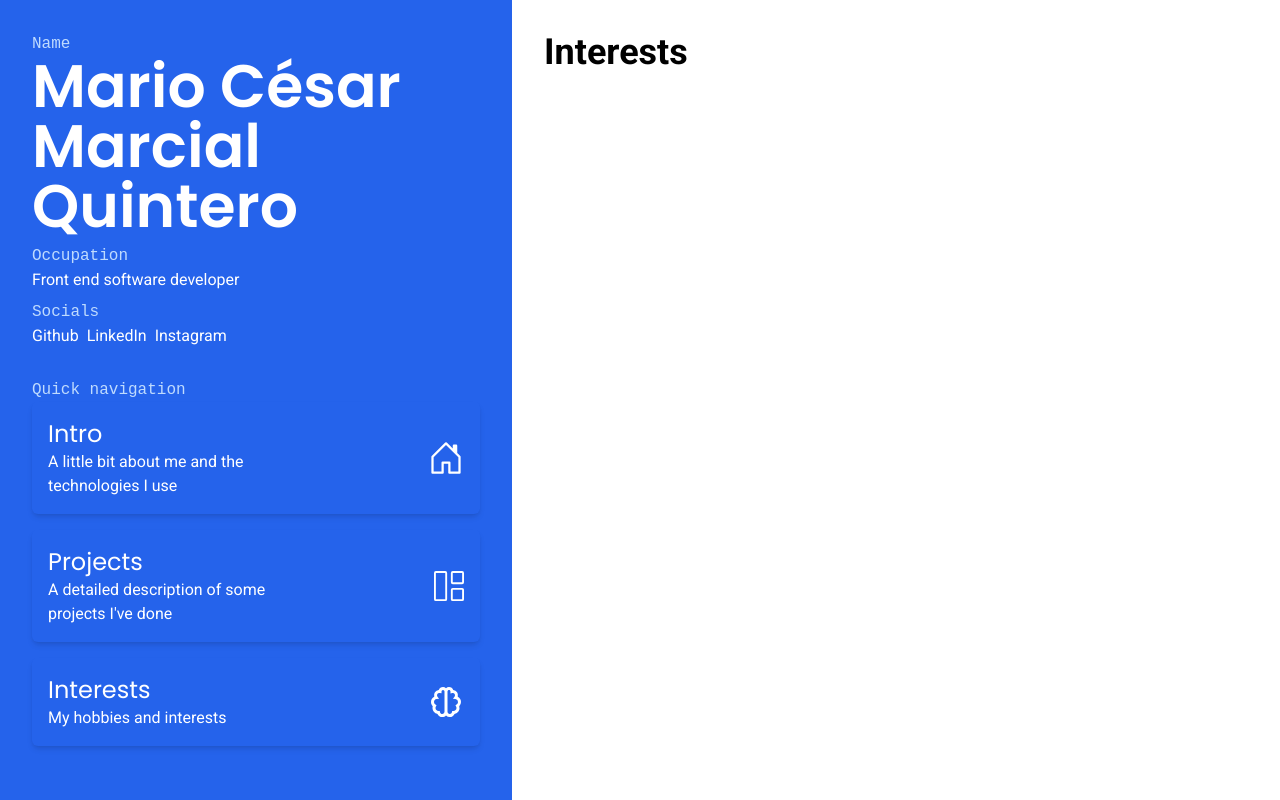
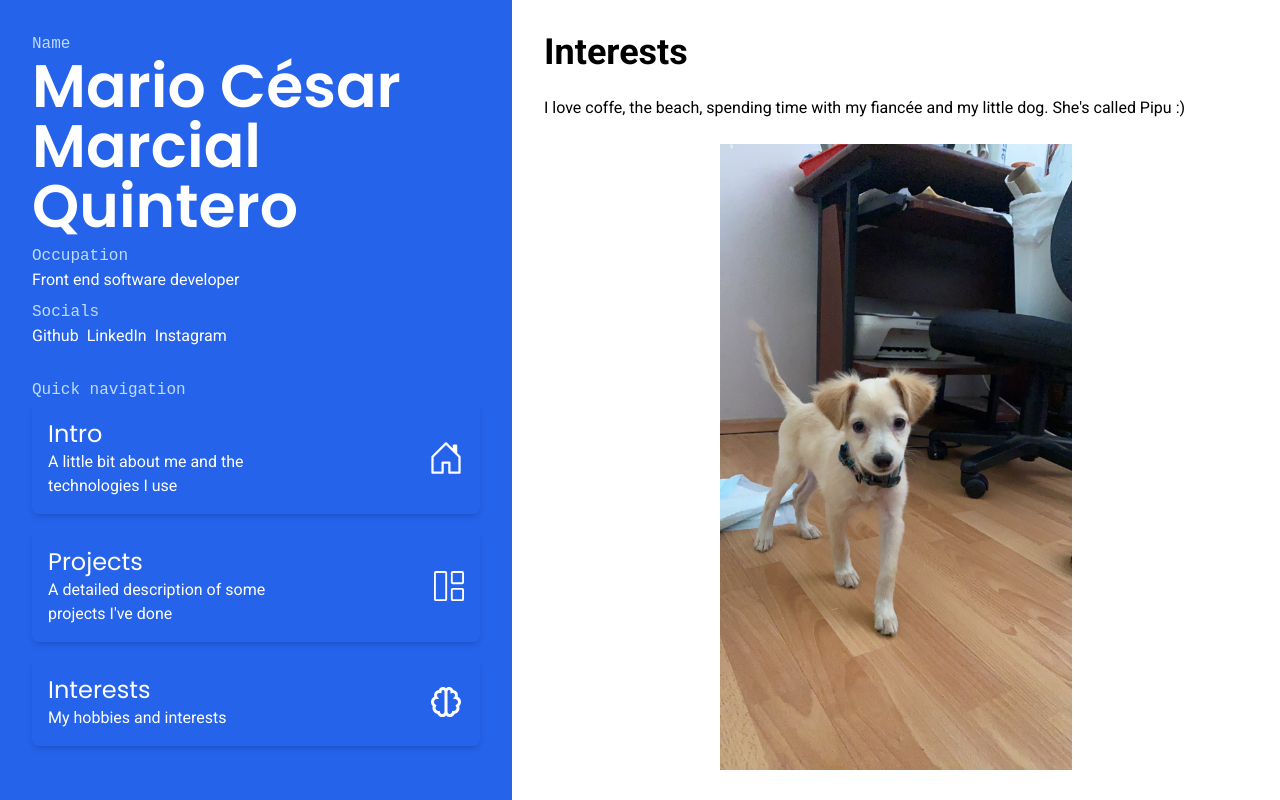
Before and after one commit to mar-cial/portfolio, a Next.js app: page /interests in a window 1280 px wide. Built offline with nearby package versions, Linux system fonts and the light colour scheme; a web font is replaced by a local one.

Commit message:
added some info and images about my interests

```diff
--- a/pages/interests/index.tsx
+++ b/pages/interests/index.tsx
@@ -1,13 +1,31 @@
 import { NextPage } from 'next'
+import Image from 'next/image'
 import PageLayout from '../../components/PageLayout'
 
 const InterestsPage: NextPage = () => {
   return (
     <PageLayout>
-      <section className="col-span-3 p-8 md:overflow-scroll">
+      <section className="col-span-3 p-4 md:p-8 md:overflow-scroll">
         <header>
           <h2 className="text-4xl font-bold">Interests</h2>
         </header>
+
+        <div className="grid gap-6 py-6">
+          <p>
+            I love coffe, the beach, spending time with my fiancée and my little
+            dog. She's called Pipu :)
+          </p>
+          <div className="flex justify-center">
+            <div className="relative w-full md:w-1/2">
+              <Image
+                src={'/images/interests/pipu.JPG'}
+                width={1080}
+                height={1920}
+                layout="responsive"
+              />
+            </div>
+          </div>
+        </div>
       </section>
     </PageLayout>
   )
--- a/pages/projects/index.tsx
+++ b/pages/projects/index.tsx
@@ -52,7 +52,7 @@ const projects: IProjects[] = [
   },
 ]
 
-const ProjectRow = ({ title, data, image, live, repo, tech, id }: IProjectRow) => {
+const ProjectRow = ({ title, data, image, live, repo, tech }: IProjectRow) => {
   return (
     <div className="grid gap-4">
       <div>
```
Also changed, not shown: public/images/interests/cafe.webp (added), public/images/interests/pipu.JPG (added).
